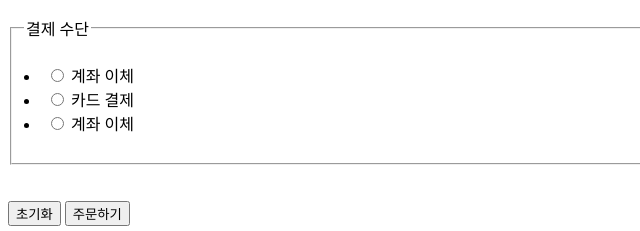
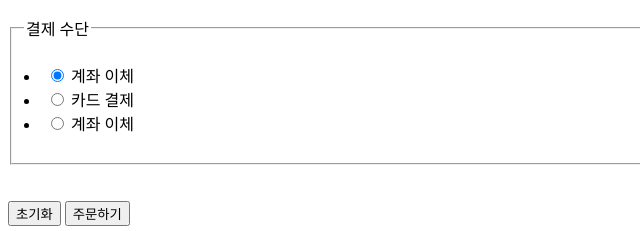
Before and after one commit to NullSarang/haeyo, a plain HTML site: page order/index.html in a window 1280 px wide. Shown: the part 617-848 px from the top of the page, 0-640 px from the left. Drawn offline with Linux system fonts and the light colour scheme.

Commit message:
Update index.html

```diff
--- a/order/index.html
+++ b/order/index.html
@@ -85,7 +85,7 @@
         <legend>결제 수단</legend>
         <br>
         <li>
-            <input type="radio" name ="payment" id="transfer">
+            <input type="radio" name ="payment" id="transfer" checked>
             <label for="transfer">계좌 이체</label>
         </li>
         <li>
```
